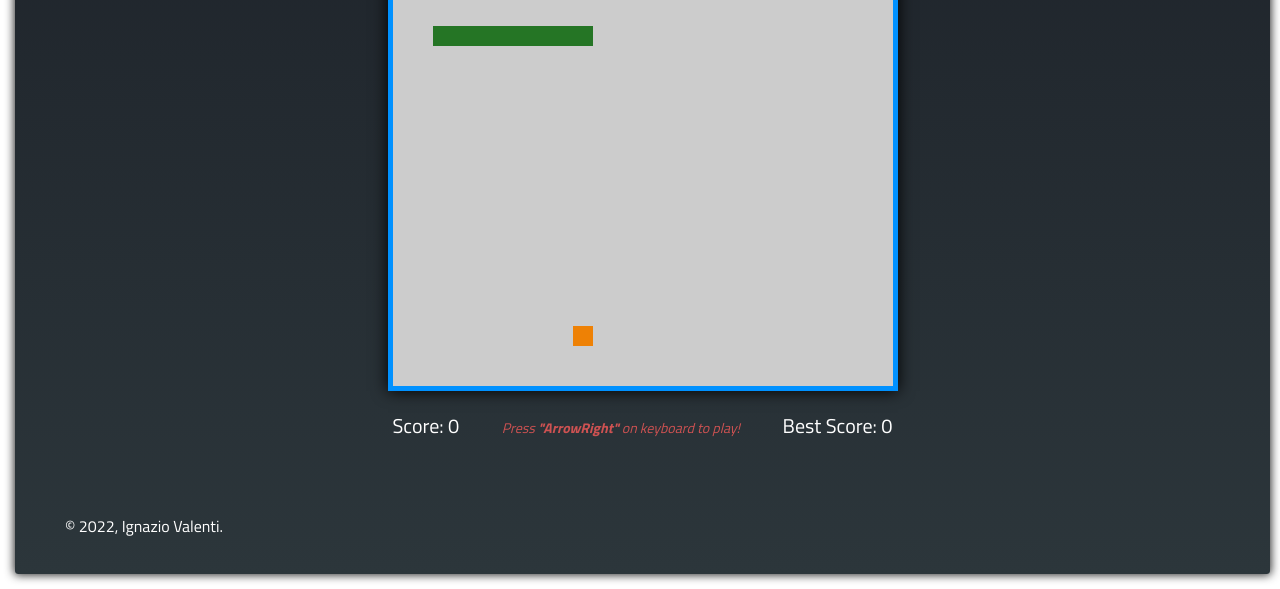
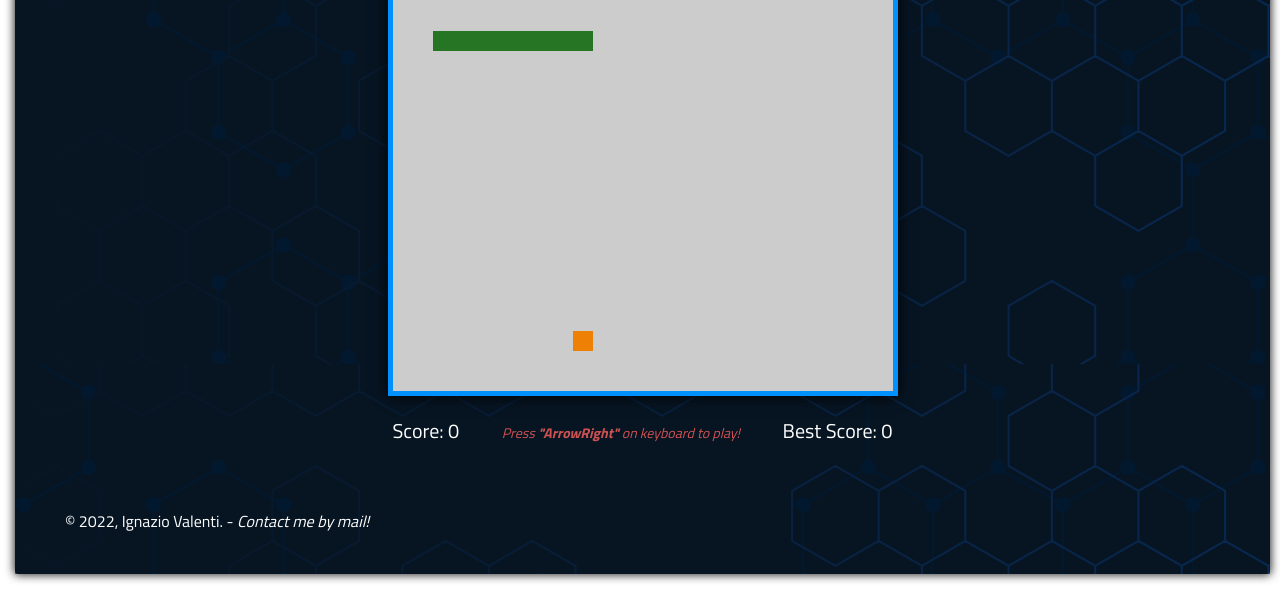
Before and after one commit to Ignaziovalenti5/personal, a plain HTML site: page snake.html in a window 1280 px wide. Shown: the part 211-800 px from the top of the page. Drawn offline with nearby package versions, Linux system fonts and the light colour scheme; a web font is replaced by a local one.

Commit message:
add background svg

```diff
--- a/assets/style.css
+++ b/assets/style.css
@@ -11,8 +11,9 @@
 }
 
 .header-container {
-    background: #3077c2;
-    background: linear-gradient(0deg, #2c363b 0%, #1d2229 100%);
+    /* background: #3077c2;
+    background: linear-gradient(0deg, #2c363b 0%, #1d2229 100%); */
+    background-image: url(./Hexagon.svg);
     height: calc(100vh - 30px);
     display: flex;
     flex-direction: column;
@@ -20,6 +21,24 @@
     align-items: center;
     box-shadow: 0 0 10px 1px #282828;
     border-radius: 3px;
+    position: relative;
+    padding-top: 100px;
+}
+
+.header-container::before{
+    position: absolute;
+    content: '';
+    width: 100%;
+    height: 100%;
+    top: 0;
+    left: 0;
+    background-color: rgb(0, 0, 0);
+    opacity: .5;
+
+}
+
+.info, #social{
+    z-index: 10;
 }
 
 h1 {
@@ -39,15 +58,27 @@
 
 
 #footer {
-    margin-top: -60px;
-    width: 75%;
+    margin-top: 100px;
+    width: 100%;
     padding-left: 50px;
+    z-index: 100;
+}
+
+#footer-snake {
+    margin-top: 50px;
+    width: 100%;
+    padding-left: 50px;
+    z-index: 100;
 }
 
 .return {
     position: absolute;
     top: 40px;
     left: 50px;
+}
+
+.cont{
+    z-index: 100;
 }
 
 #canvas-board {
@@ -82,10 +113,4 @@
     border-radius: 50px;
     box-shadow: 0 0 15px #000;
     margin-right: -15px;
-    /* animation-timing-function: infinite; */
 }
-
-    @keyframes load {
-        from {transition: -300px;}
-        to {transition: 0;}
-      }
--- a/snake.html
+++ b/snake.html
@@ -16,9 +16,9 @@
 </head>
 <body>
 
-    <a class="return" href="./index.html"><i class="bi bi-arrow-left-circle me-2 text-warning"></i>Torna alla home</a>
     <div class="header-container text-white">
-        <div>
+        <a class="return" href="./index.html"><i class="bi bi-arrow-left-circle me-2 text-warning"></i>Torna alla home</a>
+        <div class="cont">
             <h2 class="text-center fs-1">Snake Game</h2>
 
             <div>
@@ -35,9 +35,9 @@
 
         </div>
 
-    </div>
-    <div id="footer" class="text-white">
-        <p>&copy; 2022, Ignazio Valenti.</p>
+        <div id="footer-snake" class="text-white">
+            <p>&copy; 2022, Ignazio Valenti. - <i><a href="mailto:info@ignaziovalenti.it">Contact me by mail!</a></i></p>
+        </div>
     </div>
 
     <script src="./assets/script.js"></script>
```
Also changed, not shown: index.html (+4 -4 lines), assets/Hexagon.svg (added).
